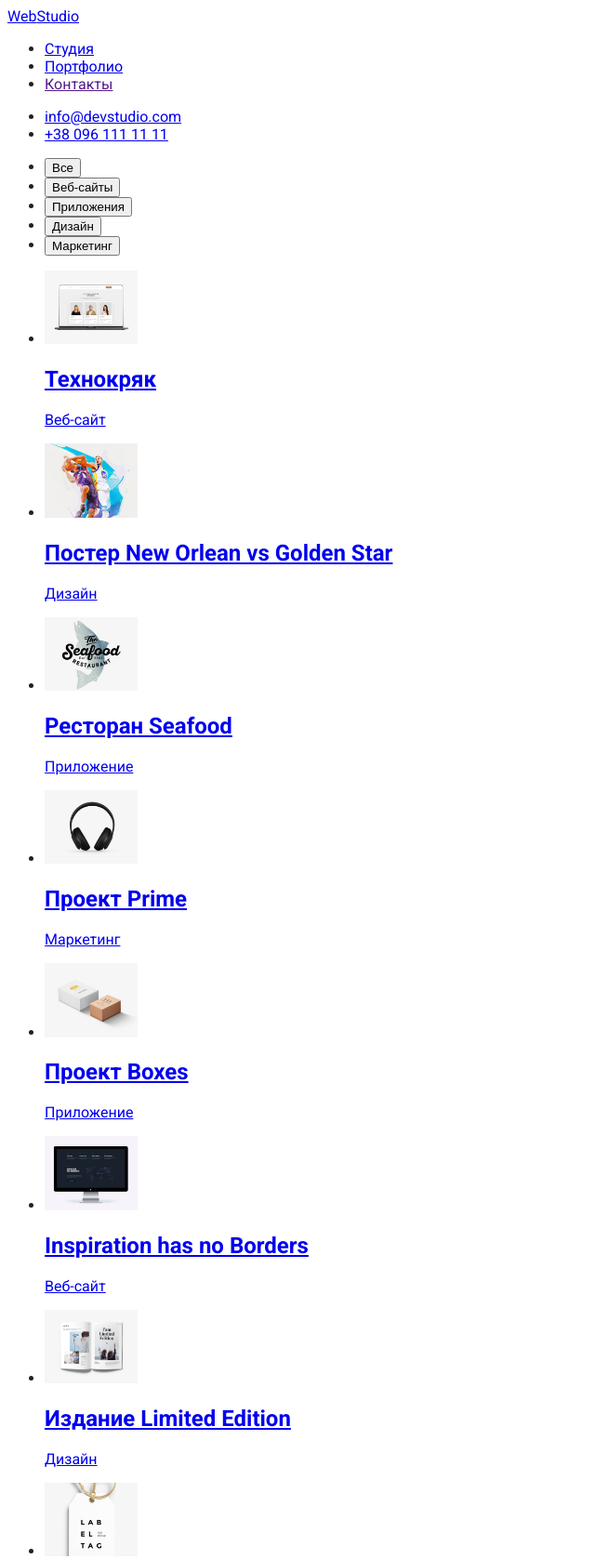
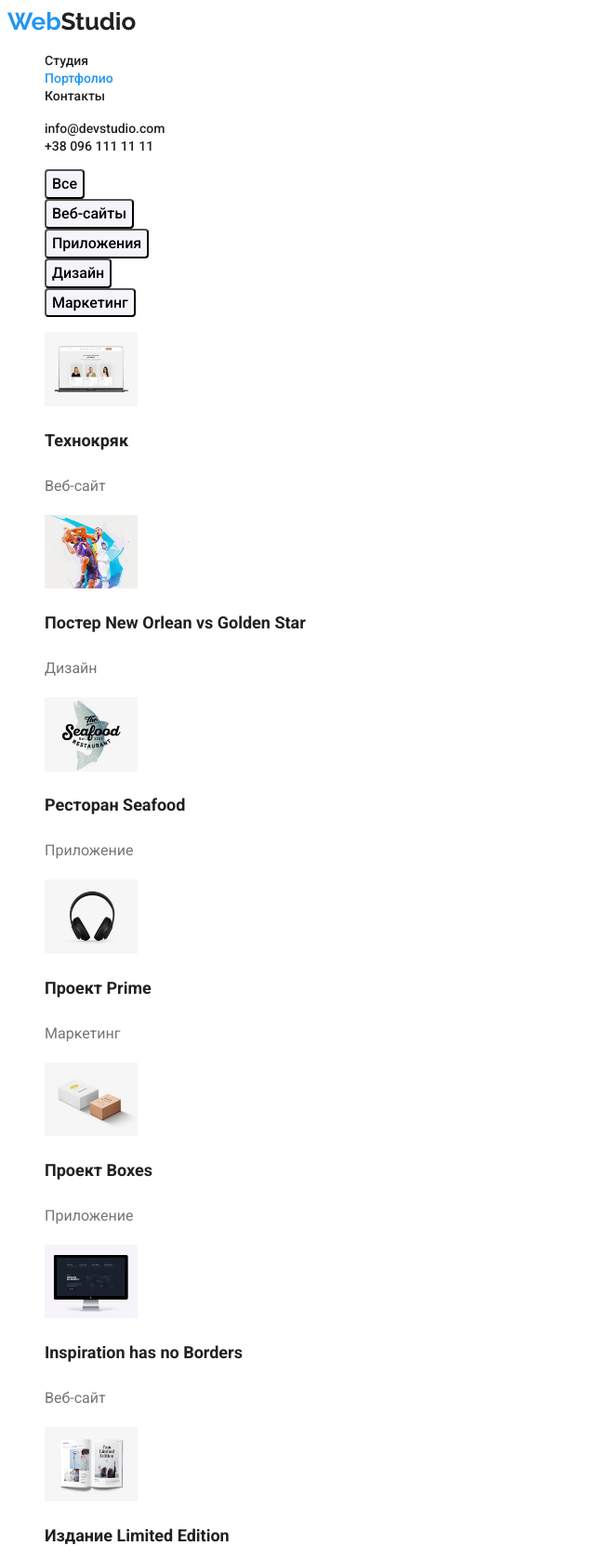
Before and after one commit to darkeden48/goit-markup-hw-02, a plain HTML site: page portfolio.html in a window 1280 px wide. Shown: the top 1677 px of the page at 93% size, without its empty margins (0-640 px from the left). Drawn offline with Linux system fonts and the light colour scheme.

Commit message:
Complete

```diff
--- a/css/styles.css
+++ b/css/styles.css
@@ -1,20 +1,29 @@
 :root {
     --background-color: #ffffff;
-    --text-color: #212121 ;
+    --text-color: #212121;
+    --under-text-color: #757575;
+    --animation-links: #2196F3;
+    --animation-bottons: #2196F3;
+    --buttons-background: #F5F4FA;
 }
 body{
-    font-family: Roboto;
+    font-family: Roboto, sans-serif;
     font-style: normal;
+    font-weight: normal;
     color: var(--text-color);
  }
+ a {text-decoration: none;}
+ ul{list-style: none;}
  /* HEADER */
- .logo{
+ .web, .studio{
     font-family: Raleway;
-    font-style: normal;
     font-weight: bold;
     font-size: 26px;
-    line-height: 31px;
-    color: #2196F3;
+    line-height: 1.19;
+    color: var(--text-color);
+}
+ .web{
+     color: #2196F3;
  }
  .menu-element{
     font-weight: 500;
@@ -23,45 +32,61 @@ body{
     color:inherit;
  }
  .menu-element:focus, .menu-element:hover {
-     color: #2196F3;
+     color:var(--animation-links);
 
+ }
+ .menu-element-active{
+     color: var(--animation-links);
  }
  .header-contact{
     font-weight: 500;
     font-size: 14px;
     line-height: 1.14;
-    color: #757575;
+    color: var(--under-text-color);
     color:inherit;}
 .header-contact:focus, .header-contact:hover {
-        color: #2196F3;
+        color:var(--animation-links);
 
 }
  /* FOOTER */
 .footer{
-    background: #2F303A;
+    background-color: #2F303A;
 }
+ .studio-footer{
+    font-family: Raleway;
+    font-weight: bold;
+    font-size: 26px;
+    line-height: 1.19;
+    color: #FFFFFF;
+
+ }
 .address{
+    font-style: normal; /*destroed italic */
     font-weight: normal;
     font-size: 14px;
     line-height: 1.71;
     color: #FFFFFF;
 }
 .info{
-    font-weight: normal;
+    font-style: normal; /*destroed italic */
     font-size: 14px;
     line-height: 1.71;
-    color: rgba(255, 255, 255, 0.6);
-    color:inherit;
+    color: rgba(255, 255, 255, 0.6);;
 }
 
- /* INDEX-PAGE */
+ /* INDEX-MAIN */
  /* hero-section */
+ .hero{
+     background-color: #2F303A;
+     color: #FFFFFF;
+ }
  .hero-text{
     font-weight: 900;
     font-size: 44px;
     line-height: 1.36;
 }
  .hero-button{
+    font-family: inherit;
      background-color: #2196F3;
      color: #ffffff;
      rgba(0, 0, 0, 0.15);
@@ -77,10 +102,9 @@ body{
     line-height: 1.14;
 }
 .text-first{
-    font-weight: normal;
     font-size: 14px;
     line-height: 1.71;
-    color: #757575;
+    color: var(--under-text-color);
 }
 /* section-two */
 .second-title{
@@ -97,11 +121,38 @@ body{
 .title-name{
     font-weight: 500;
     font-size: 16px;
-    line-height: 1.18px;
+    line-height: 1.18;
 }
 .name-info{
-    font-weight: normal;
     font-size: 16px;
-    line-height: 1.18px;
-    color: #757575;
+    line-height: 1.18;
+    color: var(--under-text-color);
 }
+/* PORTFOLIO-MAIN */
+/* buttons */
+.portfolio-menu-item{
+    font-family: inherit;
+    font-weight: 500;
+    font-size: 16px;
+    line-height: 1.62;
+    background-color: var(--buttons-background);
+    border-radius: 4px;
+}
+.portfolio-menu-item:hover,
+.portfolio-menu-item:focus{
+    background-color: var(--animation-bottons);
+    color: #FFFFFF;
+}
+/* portfolio */
+.portfolio-title{
+    font-weight: bold;
+    font-size: 18px;
+    line-height: 2;
+    color: var(--text-color);
+
+}
+.portfolio-text{
+    font-size: 16px;
+    line-height: 1.87;
+    color: var(--under-text-color);
+}
--- a/portfolio.html
+++ b/portfolio.html
@@ -12,89 +12,89 @@
 <body>
     <header>
         <nav>
-            <a href="index.html"><span>Web</span>Studio</a>
+            <a href="index.html"><span class="web">Web</span><span class="studio">Studio</span></a>
             <ul>
-                <li><a href="index.html">Студия</a></li>
-                <li><a href="portfolio.html">Портфолио</a></li>
-                <li><a href="">Контакты</a></li>
+                <li><a class="menu-element" href="index.html">Студия</a></li>
+                <li><a class="menu-element menu-element-active" href="portfolio.html">Портфолио</a></li>
+                <li><a class="menu-element" href="">Контакты</a></li>
             </ul>
         </nav>
         <ul>
-            <li><a href="info@devstudio.com">info@devstudio.com</a></li>
-            <li><a href="380961111111">+38 096 111 11 11</a></li>
+            <li><a class="header-contact" href="info@devstudio.com">info@devstudio.com</a></li>
+            <li><a class="header-contact" href="380961111111">+38 096 111 11 11</a></li>
         </ul>
     </header>
     <main>
         <section>
             <ul>
-                <li><button type="button">Все</button></li>
-                <li><button type="button">Веб-сайты</button></li>
-                <li><button type="button">Приложения</button></li>
-                <li><button type="button">Дизайн</button></li>
-                <li><button type="button">Маркетинг</button></li>
+                <li><button class="portfolio-menu-item" type="button">Все</button></li>
+                <li><button class="portfolio-menu-item" type="button">Веб-сайты</button></li>
+                <li><button class="portfolio-menu-item" type="button">Приложения</button></li>
+                <li><button class="portfolio-menu-item" type="button">Дизайн</button></li>
+                <li><button class="portfolio-menu-item" type="button">Маркетинг</button></li>
             </ul>
         </section>
         <section>
             <ul>
                 <li>
                     <a href="#"><img src="images/tehnokrak.jpg" alt="tehnokrak" width=100>
-                    <h2>Технокряк</h2>
-                    <p>Веб-сайт</p>
+                    <h2 class="portfolio-title">Технокряк</h2>
+                    <p class="portfolio-text">Веб-сайт</p>
                     </a>
                 </li>
                 <li>
                     <a href="#"><img src="images/poster.jpg" alt="poster" width=100>
-                    <h2>Постер New Orlean vs Golden Star</h2>
-                    <p>Дизайн</p>
+                    <h2 class="portfolio-title">Постер New Orlean vs Golden Star</h2>
+                    <p class="portfolio-text">Дизайн</p>
                     </a>
                 </li>
                 <li>
                     <a href="#"><img src="images/seafood.jpg" alt="seafood" width=100>
-                    <h2>Ресторан Seafood</h2>
-                    <p>Приложение</p>
+                    <h2 class="portfolio-title">Ресторан Seafood</h2>
+                    <p class="portfolio-text">Приложение</p>
                     </a>
                 </li>
                 <li>
                     <a href="#"><img src="images/prime.jpg" alt="prime" width=100>
-                    <h2>Проект Prime</h2>
-                    <p>Маркетинг</p>
+                    <h2 class="portfolio-title">Проект Prime</h2>
+                    <p class="portfolio-text">Маркетинг</p>
                     </a>
                 </li>
                 <li>
                     <a href="#"><img src="images/boxes.jpg" alt="boxes" width=100>
-                    <h2>Проект Boxes</h2>
-                    <p>Приложение</p>
+                    <h2 class="portfolio-title">Проект Boxes</h2>
+                    <p class="portfolio-text">Приложение</p>
                     </a>
                 </li>
                 <li>
                     <a href="#"><img src="images/borders.jpg" alt="borders" width=100>
-                    <h2>Inspiration has no Borders</h2>
-                    <p>Веб-сайт</p>
+                    <h2 class="portfolio-title">Inspiration has no Borders</h2>
+                    <p class="portfolio-text">Веб-сайт</p>
                     </a>
                 </li>
                 <li>
                     <a href="#"><img src="images/limited-edition.jpg" alt="limited-edition" width=100>
-                    <h2>Издание Limited Edition</h2>
-                    <p>Дизайн</p>
+                    <h2 class="portfolio-title">Издание Limited Edition</h2>
+                    <p class="portfolio-text">Дизайн</p>
                     </a>
                 </li>
                 <li>
                     <a href="#"><img src="images/lab.jpg" alt="lab" width=100>
-                    <h2>Проект LAB</h2>
-                    <p>Маркетинг</p>
+                    <h2 class="portfolio-title">Проект LAB</h2>
+                    <p class="portfolio-text">Маркетинг</p>
                     </a>
                 </li>
                 <li>
                     <a href="#"><img src="images/business.jpg" alt="business" width=100>
-                    <h2>Growing Business</h2>
-                    <p>Приложение</p>
+                    <h2 class="portfolio-title">Growing Business</h2>
+                    <p class="portfolio-text">Приложение</p>
                     </a>
                 </li>
             </ul>
         </section>
     </main>
-    <footer>
-        <a href="index.html"><span>Web</span>Studio</a>
+    <footer class="footer">
+        <a href="index.html"><span class="web">Web</span><span class="studio-footer">Studio</span></a>
         <address>
         <p class="address">г. Киев, пр-т Леси Украинки, 26</p>
         <ul>
```
Also changed, not shown: index.html (+4 -4 lines).
